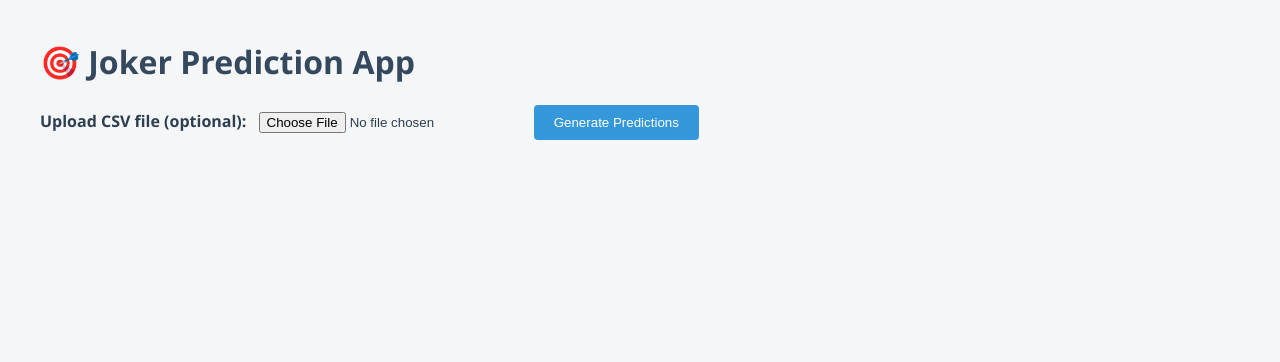
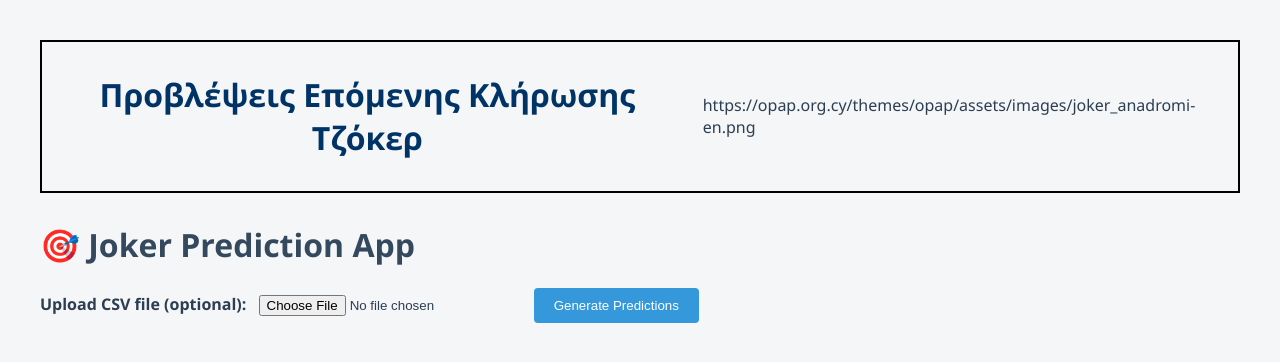
Before and after one commit to GioMeli/joker-predictor, a Flask app: page / in a window 1280 px wide. Shown: the top 362 px of the page. Run offline with Flask 3, Linux system fonts and the light colour scheme.

Commit message:
Update index.html

```diff
--- a/joker_web_app/templates/index.html
+++ b/joker_web_app/templates/index.html
@@ -55,6 +55,14 @@
 </head>
 <body>
 
+    <!-- Προσθήκη τίτλου και εικόνας -->
+    <div style="display: flex; align-items: center; justify-content: center; border: 2px solid black; padding: 10px; margin-bottom: 30px;">
+        <h1 style="color: #003366; text-align: center; margin-right: 20px;">
+            Προβλέψεις Επόμενης Κλήρωσης Τζόκερ
+        </h1>
+        https://opap.org.cy/themes/opap/assets/images/joker_anadromi-en.png
+    </div>
+
     <h1>🎯 Joker Prediction App</h1>
 
     <form method="POST" enctype="multipart/form-data">
```
